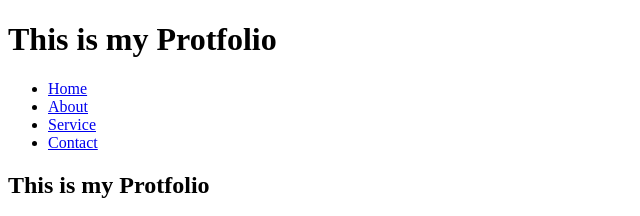
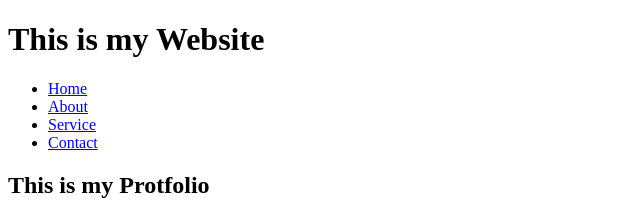
Before and after one commit to johirchowdhury/firstProject, a plain HTML site: page index.html in a window 1280 px wide. Shown: the top 216 px of the page, 0-640 px from the left. Drawn offline with Linux system fonts and the light colour scheme.

Commit message:
second commit

```diff
--- a/index.html
+++ b/index.html
@@ -7,7 +7,7 @@
 </head>
 <body>
    <header>
-    <h1>This is my Protfolio</h1>
+    <h1>This is my Website</h1>
     <nav>
         <ul>
             <li><a href="#">Home</a></li>
```
